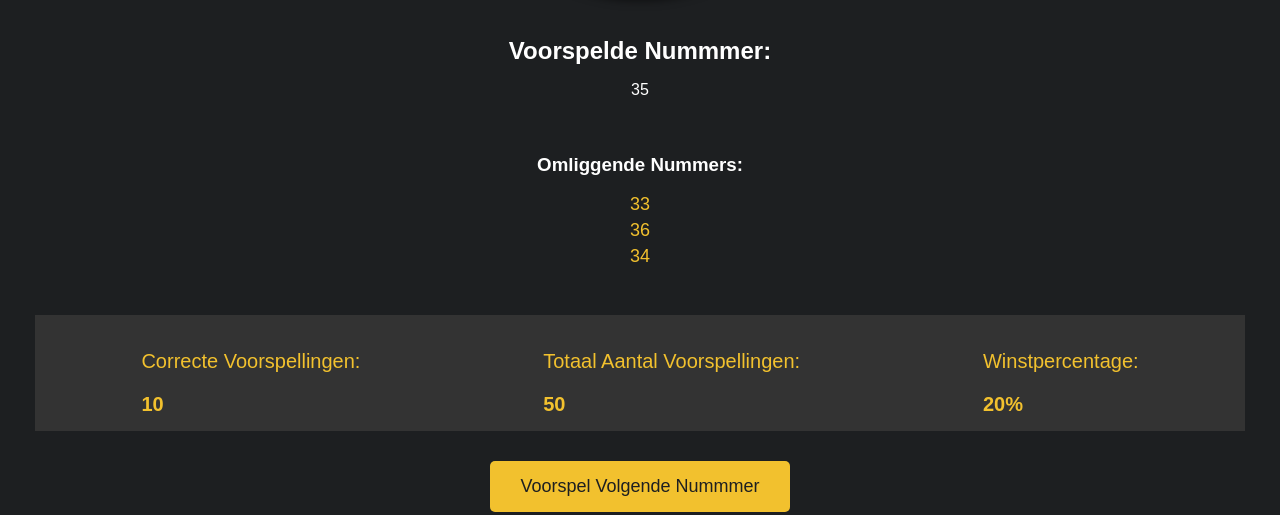
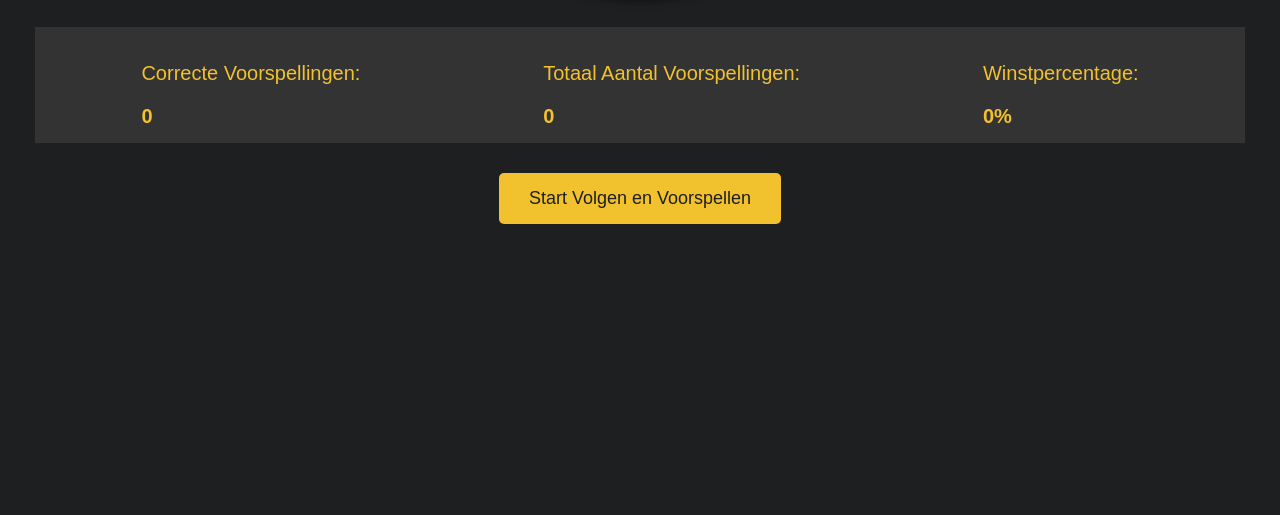
Before and after one commit to The-Dutch-Ethical-Hacker/RouletteTracker, a plain HTML site: page index.html in a window 1280 px wide. Shown: the part 535-1050 px from the top of the page. After the commit the page ends 809 px from the top, so only its background shows below. Drawn offline with Linux system fonts and the light colour scheme.

Commit message:
Update index.html

```diff
--- a/index.html
+++ b/index.html
@@ -33,32 +33,11 @@
     .roulette-board {
       width: 400px;
       height: 400px;
-      background-image: url('roulette-wheel.jpg'); /* Replace with your roulette wheel image */
+      background-image: url('roulette-wheel.jpg'); /* Voeg hier je roulettewiel afbeelding in */
       background-size: cover;
       border-radius: 50%;
       position: relative;
       box-shadow: 0 4px 8px rgba(0,0,0,0.5);
-    }
-
-    .prediction, .surrounding-numbers {
-      margin-top: 20px;
-      text-align: center;
-    }
-
-    .prediction h2 {
-      font-size: 24px;
-      margin-bottom: 10px;
-    }
-
-    .surrounding-numbers ul {
-      list-style-type: none;
-      padding: 0;
-      font-size: 18px;
-      color: #f2c12e;
-    }
-
-    .surrounding-numbers li {
-      margin: 5px 0;
     }
 
     .stats {
@@ -103,88 +82,49 @@
 
 <div class="container">
   <div class="roulette-board" id="rouletteWheel">
-    <!-- Placeholder for visual roulette wheel (use an image of the roulette wheel) -->
-  </div>
-
-  <div class="prediction">
-    <h2>Voorspelde Nummmer:</h2>
-    <p id="predictedNumber">35</p> <!-- Placeholder for predicted number -->
-  </div>
-
-  <div class="surrounding-numbers">
-    <h3>Omliggende Nummers:</h3>
-    <ul>
-      <li>33</li>
-      <li>36</li>
-      <li>34</li>
-    </ul>
+    <!-- Placeholder voor visueel roulettewiel -->
   </div>
 
   <div class="stats">
     <div class="stat-item">
       <p>Correcte Voorspellingen:</p>
-      <span id="correctPredictions">10</span>
+      <span id="correctPredictions">0</span>
     </div>
     <div class="stat-item">
       <p>Totaal Aantal Voorspellingen:</p>
-      <span id="totalPredictions">50</span>
+      <span id="totalPredictions">0</span>
     </div>
     <div class="stat-item">
       <p>Winstpercentage:</p>
-      <span id="winPercentage">20%</span>
+      <span id="winPercentage">0%</span>
     </div>
   </div>
 
-  <button class="button" id="predictButton">Voorspel Volgende Nummmer</button>
+  <button class="button" id="startButton">Start Volgen en Voorspellen</button>
 </div>
 
 <script>
-  // Placeholder voor voorspelling van het balletje en omliggende nummers
-  const predictedNumber = document.getElementById("predictedNumber");
-  const surroundingNumbers = document.querySelector(".surrounding-numbers ul");
-  const correctPredictions = document.getElementById("correctPredictions");
-  const totalPredictions = document.getElementById("totalPredictions");
-  const winPercentage = document.getElementById("winPercentage");
+  let correctCount = 0;
+  let totalCount = 0;
 
-  // Dummy data voor statistieken
-  let correctCount = 10;
-  let totalCount = 50;
-
-  // Update statistieken
   function updateStats() {
-    correctPredictions.textContent = correctCount;
-    totalPredictions.textContent = totalCount;
-    winPercentage.textContent = `${Math.round((correctCount / totalCount) * 100)}%`;
+    document.getElementById("correctPredictions").textContent = correctCount;
+    document.getElementById("totalPredictions").textContent = totalCount;
+    document.getElementById("winPercentage").textContent = `${Math.round((correctCount / totalCount) * 100)}%`;
   }
 
-  // Genereer een willekeurig nummer en omliggende nummers voor de voorspelling
-  function generatePrediction() {
-    let randomNumber = Math.floor(Math.random() * 36); // Aangenomen roulette nummers 0-36
-    predictedNumber.textContent = randomNumber;
+  document.getElementById("startButton").addEventListener("click", () => {
+    // Dit is een plaatsvervanger voor de logica die het systeem voorspellingen doet
+    // In de echte situatie zou dit communiceren met de backend voor automatische voorspellingen
+    const predictedNumber = Math.floor(Math.random() * 37);  // Simuleer een voorspelling
+    const actualNumber = Math.floor(Math.random() * 37); // Simuleer het werkelijke nummer
 
-    // Genereer omliggende nummers
-    let surrounding = [];
-    for (let i = -1; i <= 1; i++) {
-      let surroundingNumber = (randomNumber + i + 36) % 36; // Houd nummers binnen het bereik van 0-36
-      surrounding.push(surroundingNumber);
-    }
-
-    surroundingNumbers.innerHTML = surrounding.map(num => `<li>${num}</li>`).join('');
-  }
-
-  // Trigger voorspelling bij klikken op de knop
-  document.getElementById("predictButton").addEventListener("click", () => {
-    generatePrediction();
-    totalCount++;
-    // Simuleer een goede voorspelling (kan worden verbeterd met daadwerkelijke AI-berekeningen)
-    if (Math.random() < 0.2) { // 20% kans op een goede voorspelling
+    if (predictedNumber === actualNumber) {
       correctCount++;
     }
+    totalCount++;
     updateStats();
   });
-
-  // Initieel statistieken bijladen
-  updateStats();
 </script>
 
 </body>
```
